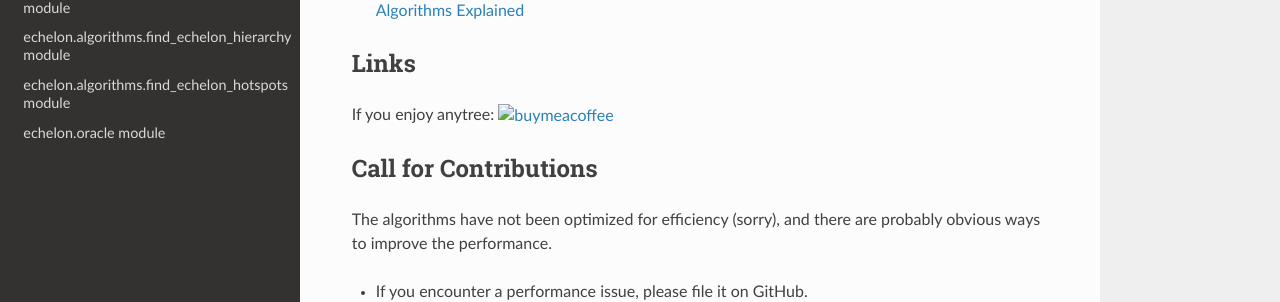
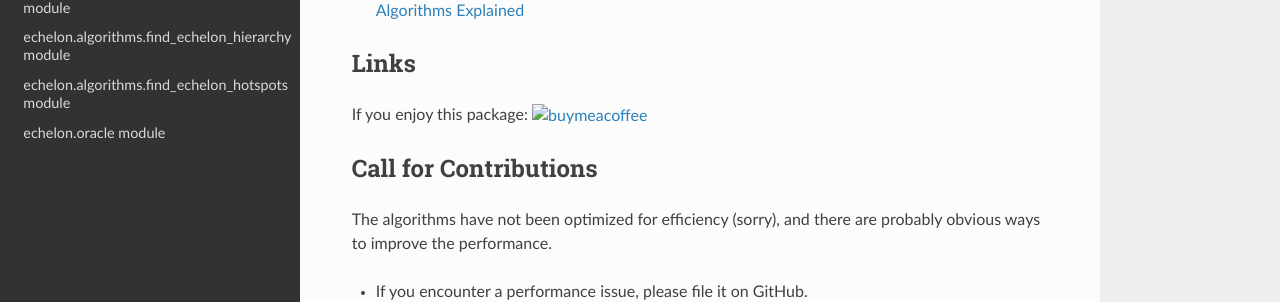
Before and after one commit to takeshi-teshima/echelon-py, a Sphinx documentation site: the page built from docs/index.rst, in a window 1280 px wide and 900 px high, scrolled down 826 px. Shown: the part 225-527 px from the top of the window. Built offline with Sphinx 7.4.7 and the Read the Docs theme 2.0.0, drawn with Linux system fonts in a browser that asks for light colours.

Commit message:
Fix documentation

```diff
--- a/docs/index.rst
+++ b/docs/index.rst
@@ -72,7 +72,7 @@ Supplementary Documents
 
 Links
 -----------------------
-If you enjoy anytree: |buymeacoffee|
+If you enjoy this package: |buymeacoffee|
 
 .. |buymeacoffee| image:: https://cdn.buymeacoffee.com/buttons/default-orange.png
     :height: 2em
```
